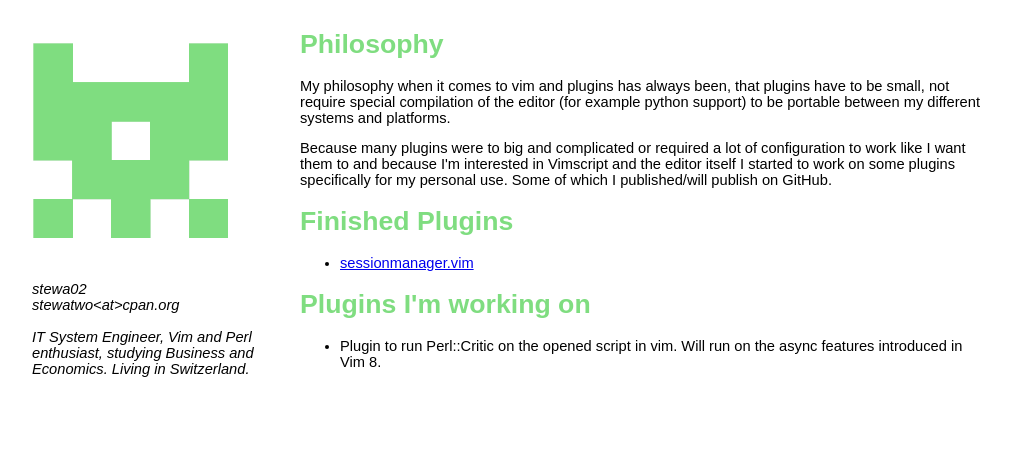
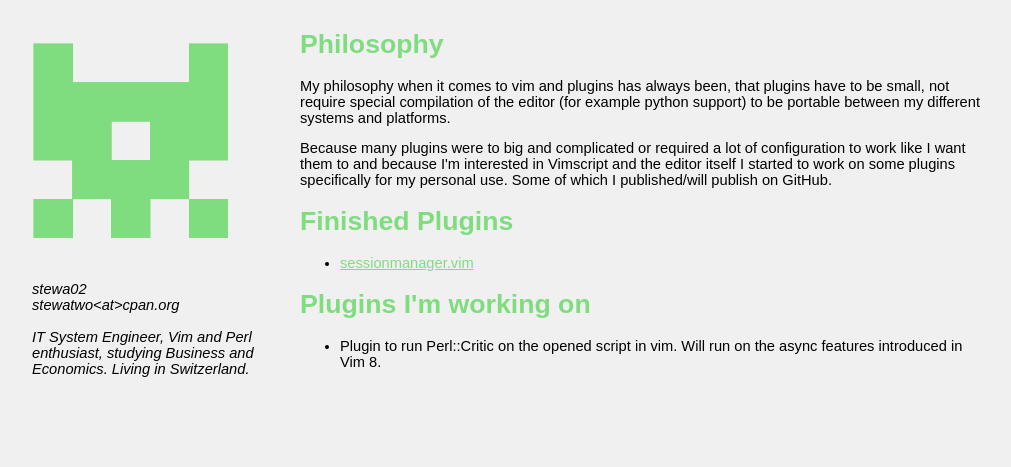
Before and after one commit to stewa02/stewa02.github.io, a plain HTML site: page index.html in a window 1280 px wide. Shown: the whole page, without its empty margins (15-1026 px from the left). Drawn offline with Linux system fonts and the light colour scheme.

Commit message:
changes in design

```diff
--- a/stylesheets/style.css
+++ b/stylesheets/style.css
@@ -3,6 +3,7 @@
 body {
     font-family: sans-serif;
     font-size: 11pt;
+    background-color: #F0F0F0
 }
 
 h1 {
@@ -47,3 +48,11 @@ table.layout {
 .layoutright {
     width: 100%;
 }
+
+a:link {
+    color: #7fdd80;
+}
+
+a:visited {
+    color: #599C59;
+}
```
